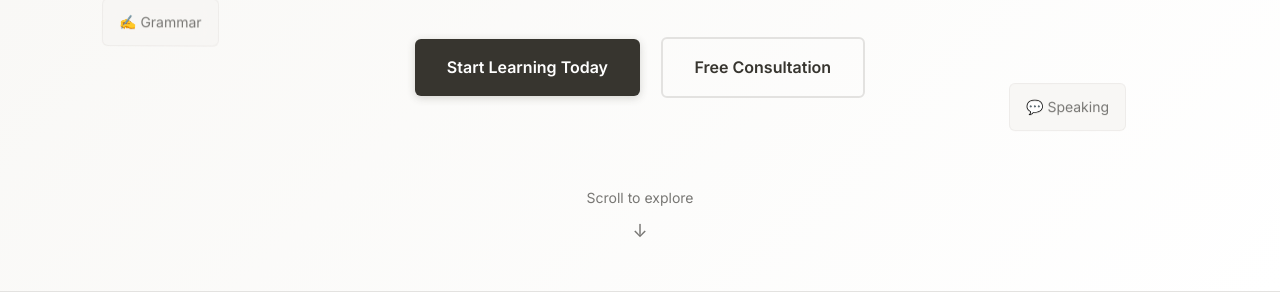
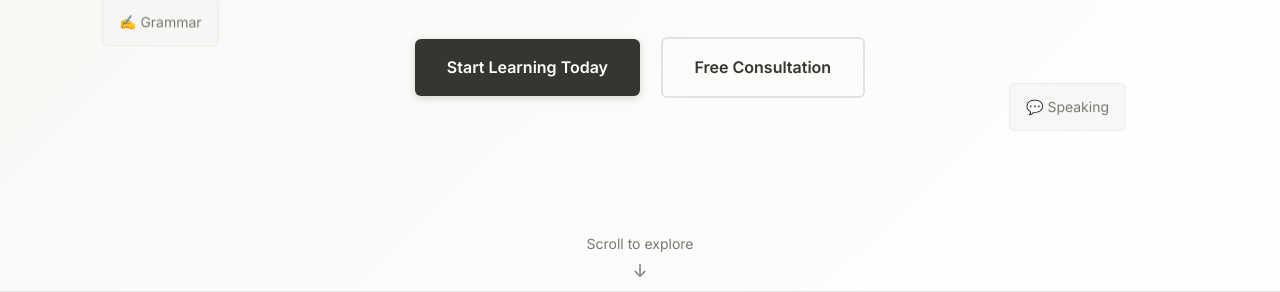
Before and after one commit to izmecharr/online-tutor-portfolio, a plain HTML site: page index.html in a window 1280 px wide. Shown: the part 508-800 px from the top of the page. Drawn offline with Linux system fonts and the light colour scheme.

Commit message:
Fixed: scroll bar is under hero content

```diff
--- a/index.html
+++ b/index.html
@@ -46,7 +46,7 @@
 
         <div class="scroll-indicator">
             <span>Scroll to explore</span>
-            <span style="margin-top: 8px; font-size: 18px;">↓</span>
+            <span style="margin-top: 2px; font-size: 18px;">↓</span>
         </div>
     </section>
 
--- a/styles.css
+++ b/styles.css
@@ -172,7 +172,7 @@ body {
 
 .scroll-indicator {
     position: absolute;
-    bottom: 40px;
+    bottom: 0px;
     left: 50%;
     transform: translateX(-50%);
     display: flex;
```
